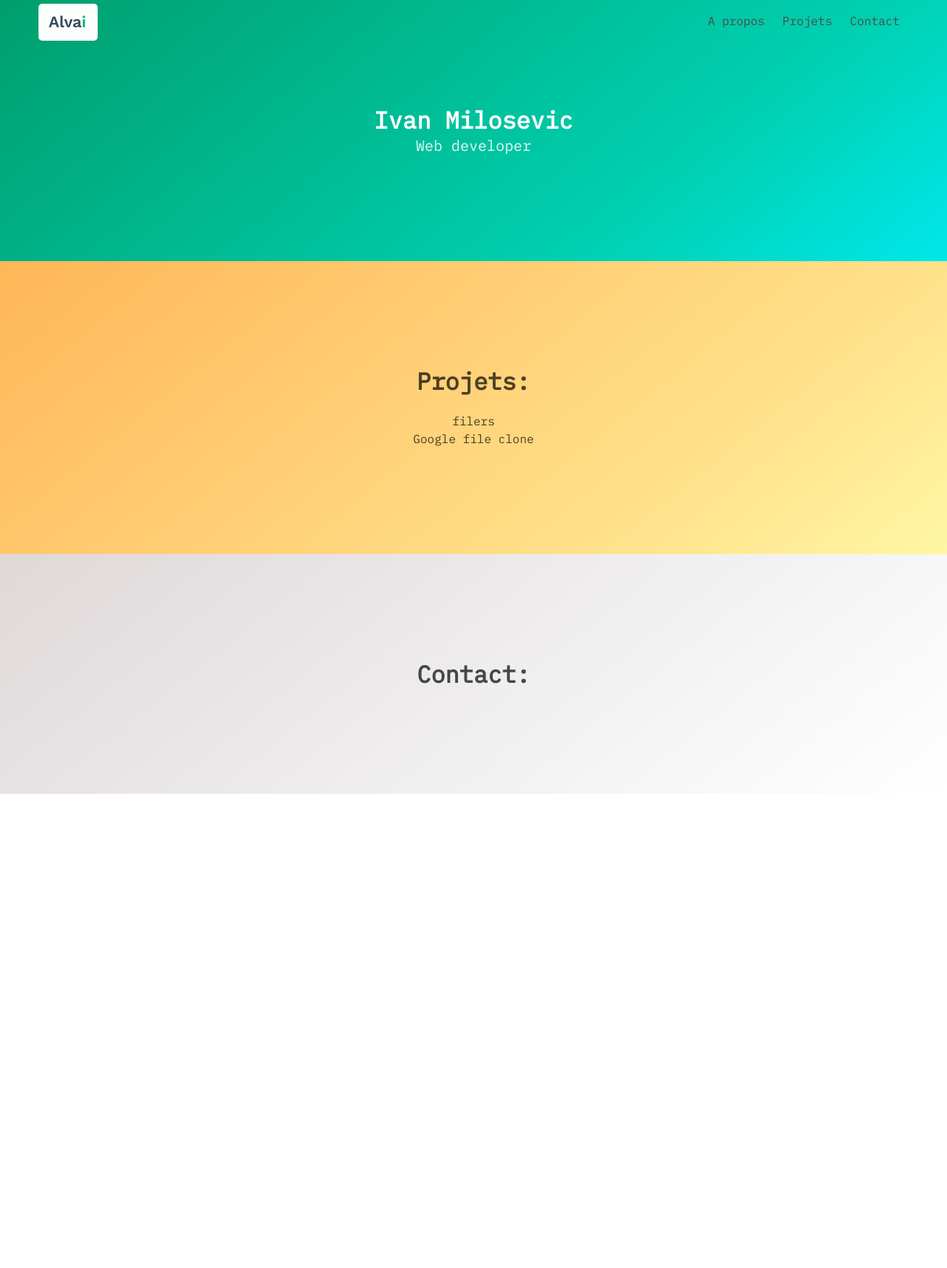
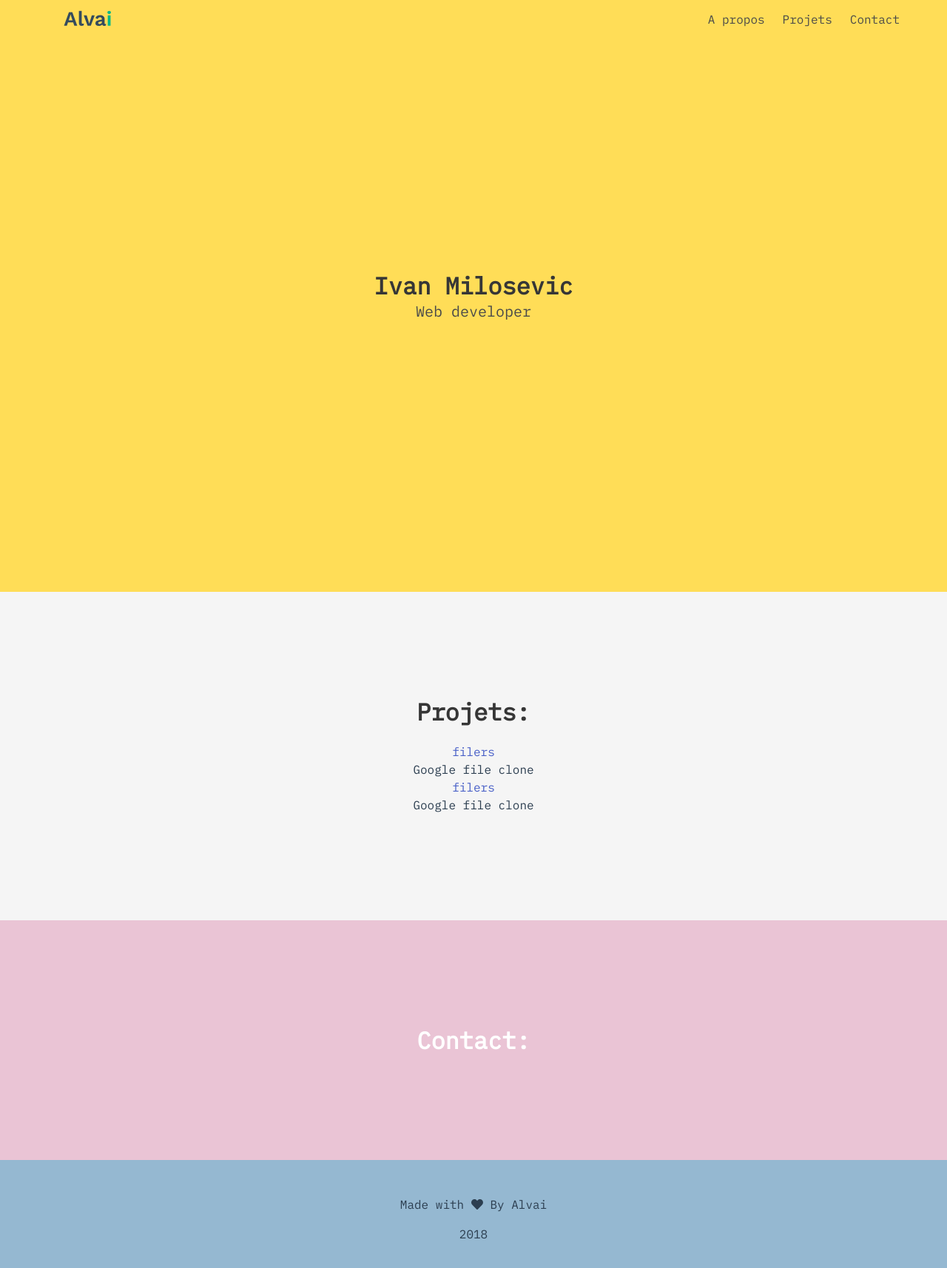
Before and after one commit to IvanMiIosevic/Portfolio, a Vue app: page / in a window 1280 px wide. Shown: the top 1714 px of the page at 74% size. Before the commit the page ends 1073 px from the top, so only its background shows below. Built offline with nearby package versions, Linux system fonts and the light colour scheme.

Commit message:
Switch background colors

```diff
--- a/src/components/About.vue
+++ b/src/components/About.vue
@@ -1,5 +1,5 @@
 <template>
-  <section class="hero is-medium is-primary is-bold">
+  <section class="hero about is-fullheight is-bold">
     <div class="hero-body">
       <div class="container">
         <h1 class="title">
@@ -12,3 +12,9 @@
     </div>
   </section>
 </template>
+
+<style lang="scss">
+.about {
+  background-color: hsl(48, 100%, 67%);
+}
+</style>
--- a/src/components/Contact.vue
+++ b/src/components/Contact.vue
@@ -1,5 +1,5 @@
 <template>
-  <section class="hero is-medium is-light is-bold">
+  <section class="hero contact is-medium is-bold">
     <div class="hero-body">
       <div class="container">
         <h1 class="title">
@@ -10,6 +10,15 @@
   </section>
 </template>
 
+<style lang="scss">
+.contact {
+  background-color: #eac4d5;
+  * {
+    color: white;
+  }
+}
+</style>
+
 <script>
 import Vue from "vue";
 export default Vue.extend({
--- /dev/null
+++ b/src/components/Footer.vue
@@ -0,0 +1,29 @@
+<template>
+    <footer class="footer">
+        <div class="content has-text-centered">
+            <p class="love">Made with <font-awesome-icon icon="heart" /> By Alvai</p>
+            <p>2018</p>
+        </div>
+    </footer>
+</template>
+
+<style lang="scss">
+.footer {
+  background-color: #95b8d1;
+}
+</style>
+
+<script>
+import Vue from "vue";
+import { library } from "@fortawesome/fontawesome-svg-core";
+import { faHeart } from "@fortawesome/free-solid-svg-icons";
+import { FontAwesomeIcon } from "@fortawesome/vue-fontawesome";
+
+library.add(faHeart);
+
+Vue.component("font-awesome-icon", FontAwesomeIcon);
+
+export default Vue.extend({
+  name: "Footer"
+});
+</script>
--- a/src/components/Navbar.vue
+++ b/src/components/Navbar.vue
@@ -24,14 +24,6 @@
 .navbar {
   background-color: transparent;
 }
-.logo-item,
-.navbar .navbar-brand .logo-item:hover {
-  background-color: #fdfffc;
-  border-radius: 5px;
-  height: 50px;
-  width: 80px;
-  margin-top: 5px;
-}
 </style>
 
 <script>
--- a/src/components/Projects.vue
+++ b/src/components/Projects.vue
@@ -1,11 +1,11 @@
 <template>
-  <section class="hero is-medium is-warning is-bold">
+  <section class="hero is-medium projects is-bold">
     <div class="hero-body">
       <div class="container">
         <h1 class="title">
           Projets:
         </h1>
-        <div v-for="project of projects" :key="project.id">
+        <div v-for="(project, index) of projects" :key="index">
           <h4><a :href="project.link">{{ project.title }}</a></h4>
           <p>{{ project.description }}</p>
         </div>
@@ -14,6 +14,12 @@
   </section>
 </template>
 
+<style lang="scss">
+.projects {
+  background-color: #f5f5f5;
+}
+</style>
+
 <script>
 import Vue from "vue";
 export default Vue.extend({
@@ -21,7 +27,12 @@ export default Vue.extend({
     return {
       projects: [
         {
-          id: 1,
+          title: "filers",
+          link: "https://google.fr",
+          imageUrl: "https://google.fr",
+          description: "Google file clone"
+        },
+        {
           title: "filers",
           link: "https://google.fr",
           imageUrl: "https://google.fr",
--- a/src/views/Home.vue
+++ b/src/views/Home.vue
@@ -3,6 +3,7 @@
     <About />
     <Projects />
     <Contact />
+    <Footer />
   </div>
 </template>
 
@@ -12,13 +13,15 @@ import Vue from "vue";
 import About from "@/components/About.vue";
 import Projects from "@/components/Projects.vue";
 import Contact from "@/components/Contact.vue";
+import Footer from "@/components/Footer.vue";
 
 export default Vue.extend({
   name: "Home",
   components: {
     About,
     Projects,
-    Contact
+    Contact,
+    Footer
   }
 });
 </script>
```
